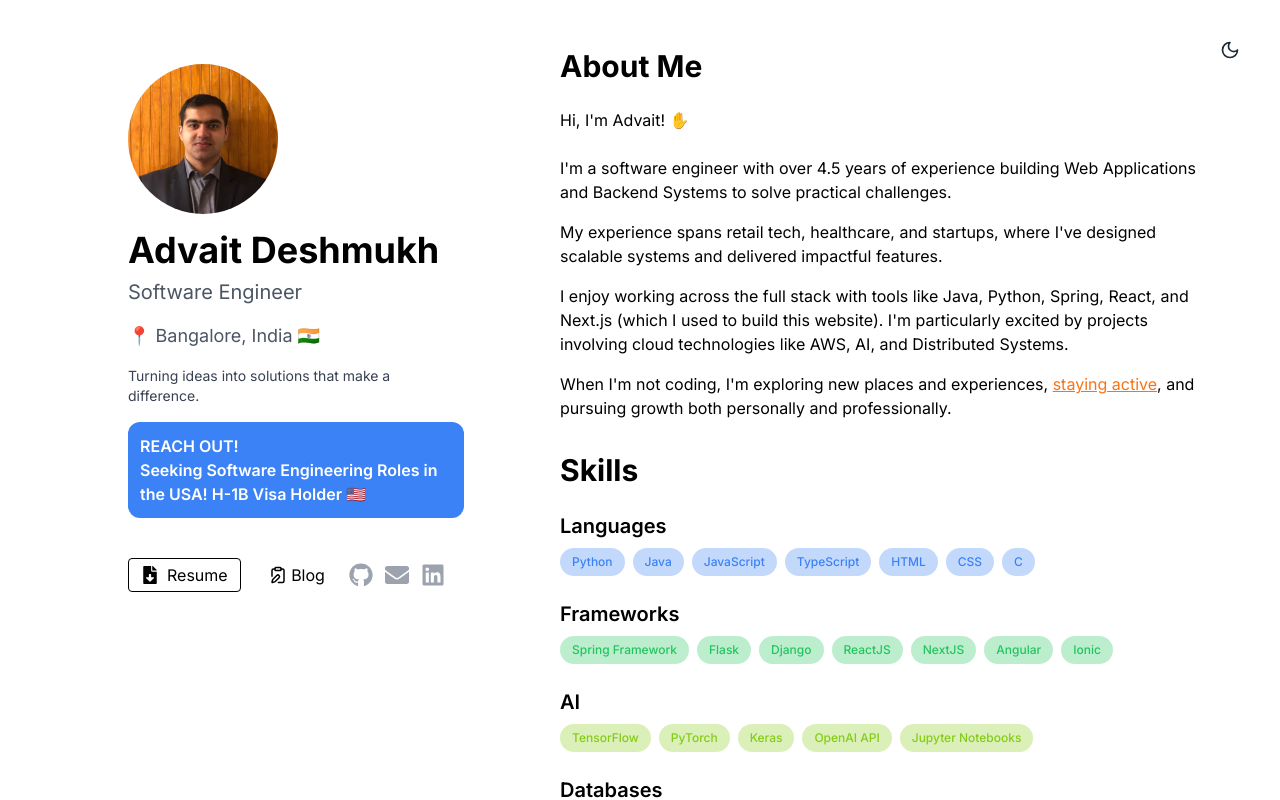
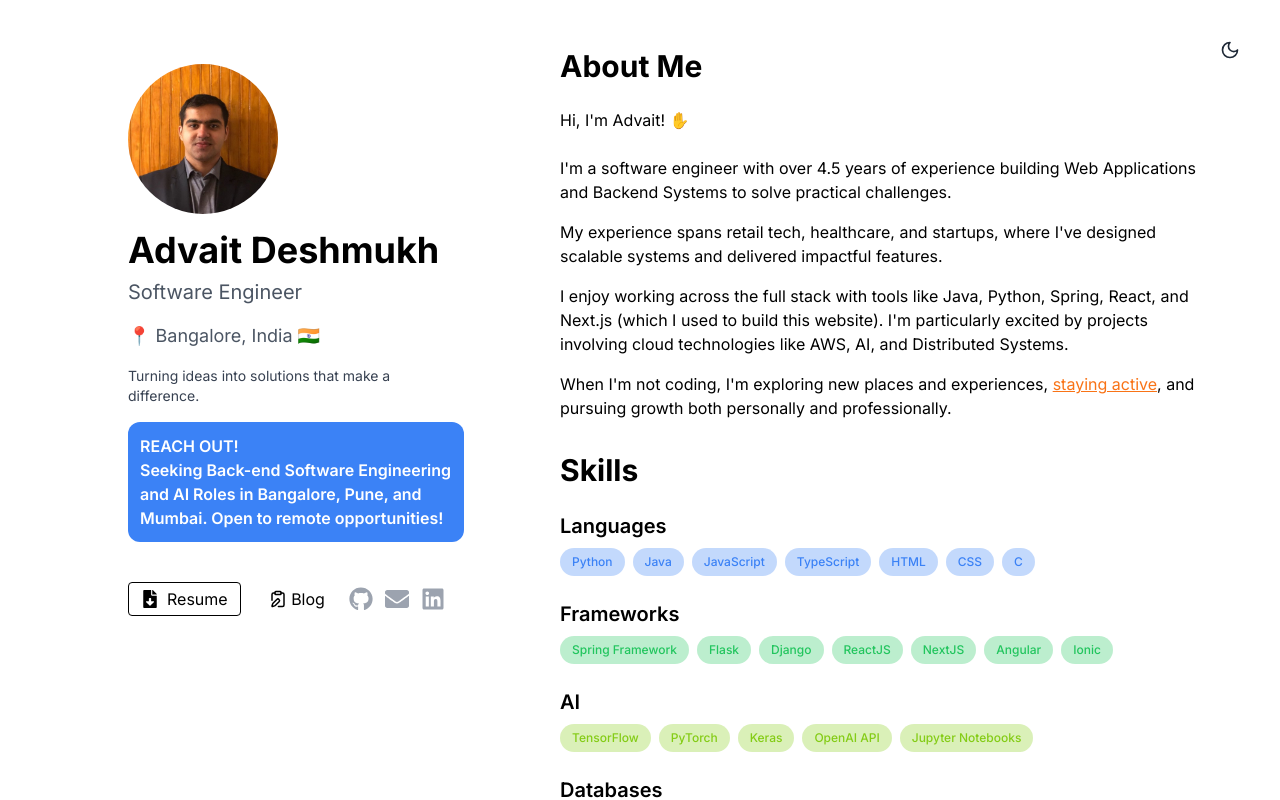
Before and after one commit to advait-d/portfolio, a Next.js app: page / in a window 1280 px wide. Built offline with nearby package versions, Linux system fonts and the light colour scheme.

Commit message:
update header

```diff
--- a/src/components/Header.tsx
+++ b/src/components/Header.tsx
@@ -39,7 +39,7 @@ const Header: React.FC = () => {
           <div className="relative p-3 rounded-xl transition-colors duration-300 bg-blue-500 group-hover:bg-blue-600 dark:bg-blue-500 dark:group-hover:bg-blue-400">
             <p className="text-white dark:text-gray-900 font-semibold">
               REACH OUT! <br></br>
-              Seeking Software Engineering Roles in the USA! H-1B Visa Holder 🇺🇸
+              Seeking Back-end Software Engineering and AI Roles in Bangalore, Pune, and Mumbai. Open to remote opportunities!
               {/*<span className="mx-1">🇮🇳</span>
               <span className="text-white dark:text-gray-900"> and the USA </span>
               <span className="mx-1">🇺🇸</span>
```
Also changed, not shown: next-env.d.ts.
